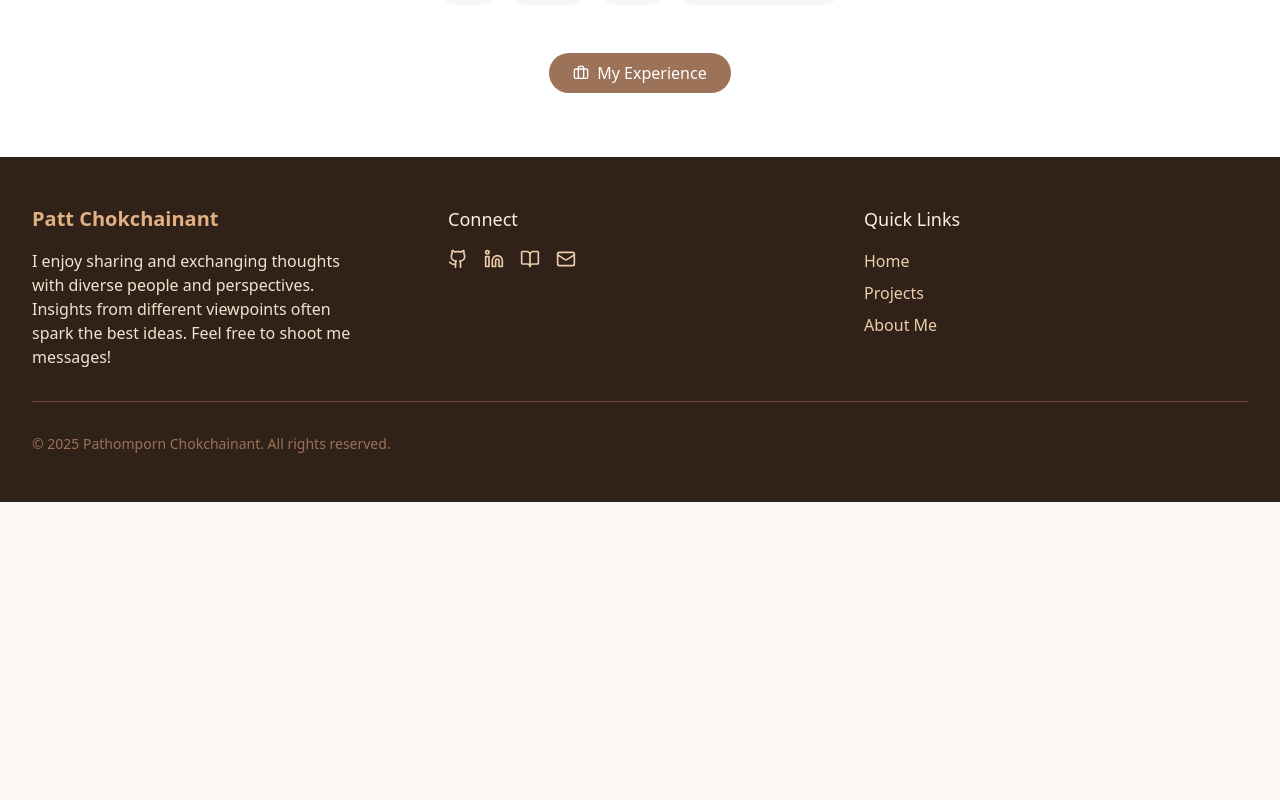
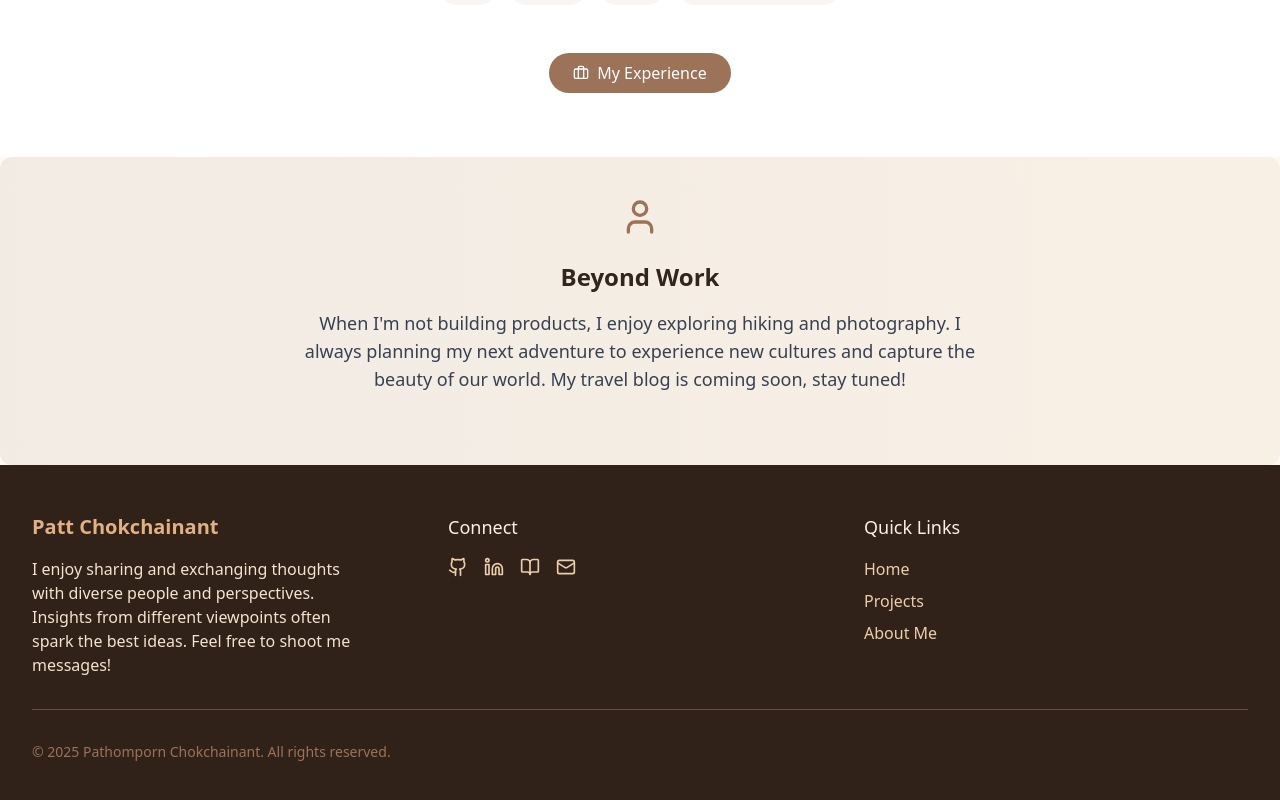
Before and after one commit to pathompornc/pathompornc-portfolio, a React (Vite) app: page / in a window 1280 px wide. Shown: the part 1846-2646 px from the top of the page. Before the commit the page ends 2348 px from the top, so only its background shows below. Built offline with nearby package versions, Linux system fonts and the light colour scheme.

Commit message:
update beyondwork

```diff
--- a/src/components/about/BeyondWorkSection.tsx
+++ b/src/components/about/BeyondWorkSection.tsx
@@ -9,9 +9,8 @@ const BeyondWorkSection: React.FC = () => {
       <User className="h-10 w-10 mx-auto mb-6 text-warm-600" />
       <h2 className="text-2xl font-bold mb-4">Beyond Work</h2>
       <p className="text-gray-700 max-w-2xl mx-auto mb-8 text-lg">
-        When I'm not building products, I enjoy exploring the beautiful Pacific Northwest
-        through hiking and photography. I'm an avid traveler, always planning my next adventure
-        to experience new cultures and capture the beauty of our world.
+        When I'm not building products, I enjoy exploring hiking and photography. I always planning my next adventure
+        to experience new cultures and capture the beauty of our world. My travel blog is coming soon, stay tuned!
       </p>
       {/* <Link to="/blog" className="btn-outline">
         Read My Travel Blog
--- a/src/pages/About.tsx
+++ b/src/pages/About.tsx
@@ -5,7 +5,6 @@ import ProfileSection from '@/components/about/ProfileSection';
 import CertificationsSection from '@/components/about/CertificationsSection';
 import ExperienceSection from '@/components/about/ExperienceSection';
 import EducationSection from '@/components/about/EducationSection';
-import BeyondWorkSection from '@/components/about/BeyondWorkSection';
 import StartupExperienceSection from '@/components/about/StartupExperienceSection';
 
 const certifications = [
@@ -117,9 +116,6 @@ const About: React.FC = () => {
 
         {/* Education Section */}
         <EducationSection education={education} />
-
-        {/* Beyond Work Section */}
-        <BeyondWorkSection />
       </div>
     </div>
   );
--- a/src/pages/Home.tsx
+++ b/src/pages/Home.tsx
@@ -3,6 +3,7 @@ import React from 'react';
 import HeroSection from '@/components/home/HeroSection';
 import FeaturedProjectsSection from '@/components/home/FeaturedProjectsSection';
 import SkillsSection from '@/components/home/SkillsSection';
+import BeyondWorkSection from '@/components/about/BeyondWorkSection';
 
 const Home: React.FC = () => {
   const skills = [
@@ -28,6 +29,7 @@ const Home: React.FC = () => {
       <HeroSection />
       <FeaturedProjectsSection />
       <SkillsSection skills={skills} />
+      <BeyondWorkSection />
     </div>
   );
 };
```
